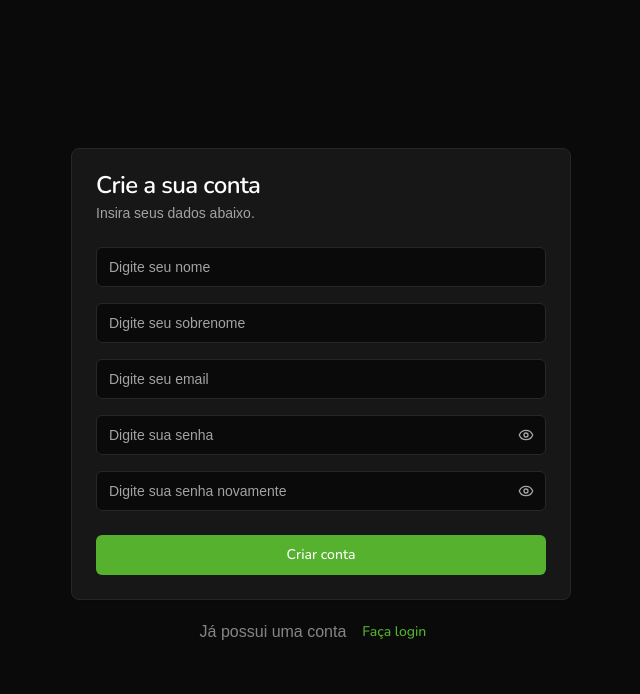
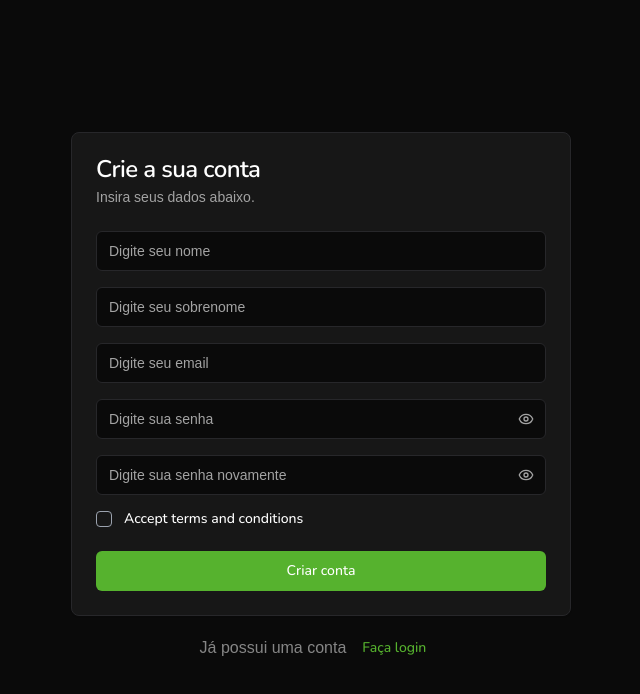
Before and after one commit to raphaelslima/Dashboard-Financeira, a React (Vite) app: page /singup in a window 1280 px wide. Shown: the top 694 px of the page, without its empty margins (319-959 px from the left). Built offline with nearby package versions, Linux system fonts and the light colour scheme; a web font is replaced by a local one.

Commit message:
feat: add button accept terms

```diff
--- a/package.json
+++ b/package.json
@@ -11,6 +11,7 @@
     "prepare": "husky"
   },
   "dependencies": {
+    "@radix-ui/react-checkbox": "^1.3.3",
     "@radix-ui/react-slot": "^1.2.3",
     "class-variance-authority": "^0.7.1",
     "clsx": "^2.1.1",
--- /dev/null
+++ b/src/components/ui/checkbox.jsx
@@ -0,0 +1,25 @@
+import * as CheckboxPrimitive from '@radix-ui/react-checkbox'
+import { Check } from 'lucide-react'
+import * as React from 'react'
+
+import { cn } from '@/lib/utils'
+
+const Checkbox = React.forwardRef(({ className, ...props }, ref) => (
+  <CheckboxPrimitive.Root
+    ref={ref}
+    className={cn(
+      'peer h-4 w-4 shrink-0 rounded-sm border border-primary ring-offset-background focus-visible:outline-none focus-visible:ring-2 focus-visible:ring-ring focus-visible:ring-offset-2 disabled:cursor-not-allowed disabled:opacity-50 data-[state=checked]:bg-primary data-[state=checked]:text-primary-foreground',
+      className
+    )}
+    {...props}
+  >
+    <CheckboxPrimitive.Indicator
+      className={cn('flex items-center justify-center text-current')}
+    >
+      <Check className="h-4 w-4" />
+    </CheckboxPrimitive.Indicator>
+  </CheckboxPrimitive.Root>
+))
+Checkbox.displayName = CheckboxPrimitive.Root.displayName
+
+export { Checkbox }
--- a/src/pages/singupPage.jsx
+++ b/src/pages/singupPage.jsx
@@ -10,6 +10,7 @@
   CardHeader,
   CardTitle,
 } from '@/components/ui/card'
+import { Checkbox } from '@/components/ui/checkbox'
 import { Input } from '@/components/ui/input'
 
 const SingupPage = () => {
@@ -26,6 +27,15 @@
           <Input placeholder="Digite seu email" />
           <PasswordInput />
           <PasswordInput placeholder="Digite sua senha novamente" />
+          <div className="flex items-center gap-3">
+            <Checkbox id="terms" className="border-gray-400" />
+            <label
+              htmlFor="terms"
+              className="peer-disabled: text-sm font-medium leading-none peer-disabled:cursor-not-allowed"
+            >
+              Accept terms and conditions
+            </label>
+          </div>
         </CardContent>
         <CardFooter>
           <Button className="w-full">Criar conta</Button>
```
Also changed, not shown: 1 other file (tests, documents, lock files or other folders).
